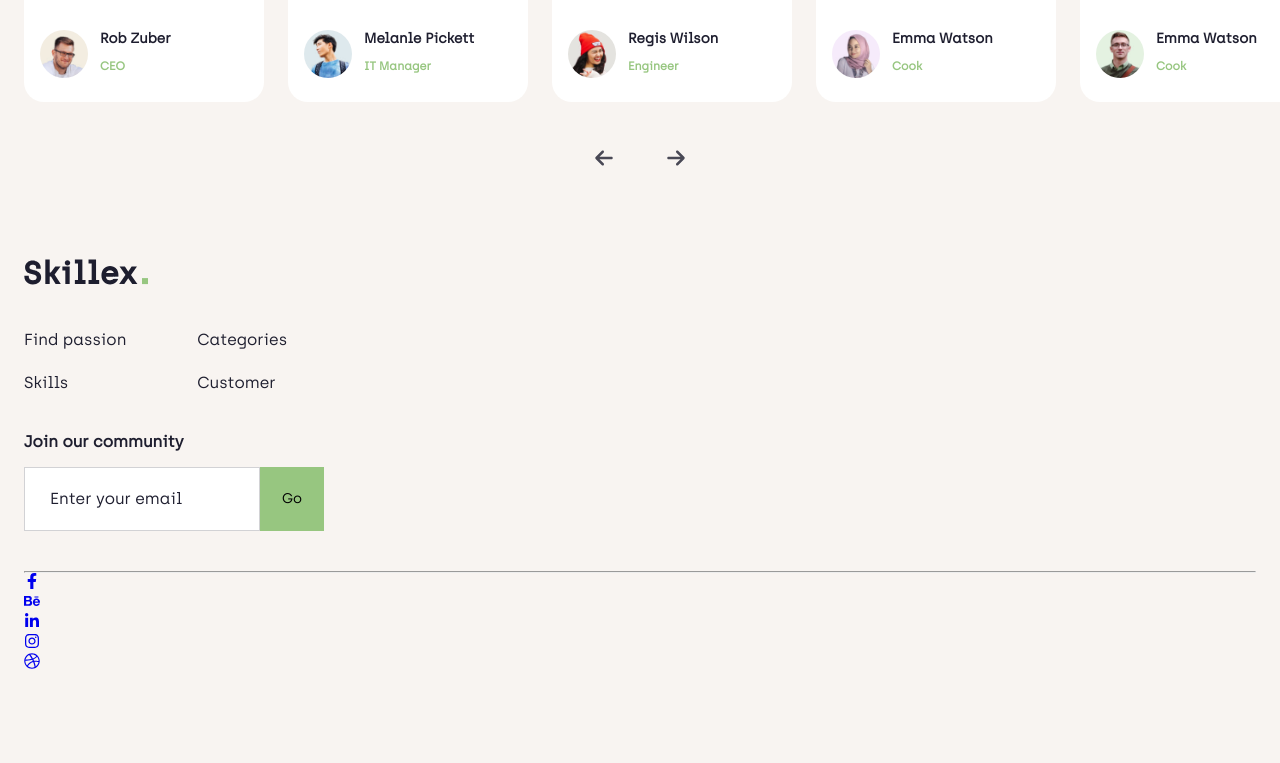
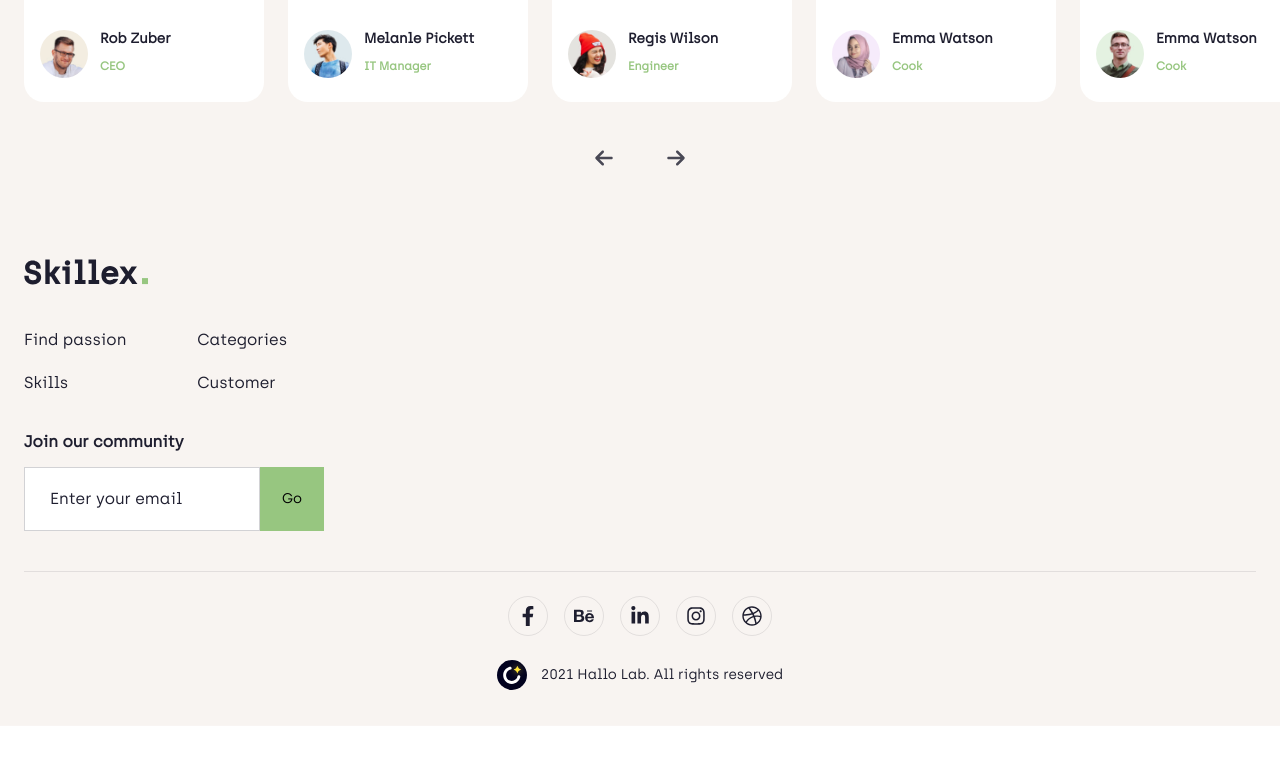
Before and after one commit to MathisHumbert/react-clone-skillex-website, a React (Create React App) app: page / in a window 1280 px wide. Shown: the part 5114-5877 px from the top of the page. After the commit the page ends 5840 px from the top, so only its background shows below. Built offline with nearby package versions, Linux system fonts and the light colour scheme.

Commit message:
footer is done

```diff
--- a/src/App.js
+++ b/src/App.js
@@ -26,7 +26,5 @@ function App() {
   );
 }
 
-const Wrapper = styled.main`
-  padding-bottom: 20rem;
-`;
+const Wrapper = styled.main``;
 export default App;
--- a/src/sections/Contact_Footer/Contact.js
+++ b/src/sections/Contact_Footer/Contact.js
@@ -43,6 +43,7 @@ const Wrapper = styled.article`
     display: flex;
     align-items: center;
     justify-content: space-between;
+    1px solid rgba(30,30,47,.1)
   }
 
   ul {
--- a/src/sections/Contact_Footer/Footer.js
+++ b/src/sections/Contact_Footer/Footer.js
@@ -1,11 +1,11 @@
 import React from 'react';
 import styled from 'styled-components';
 import { icons } from '../../utlis/data';
+import logo from '../../images/619f7e9a1cc6db8ecfc33794_logo-copyright.svg';
 
 const Footer = () => {
   return (
     <Wrapper>
-      <hr />
       <ul>
         {icons.map((item, index) => {
           return (
@@ -17,9 +17,66 @@ const Footer = () => {
           );
         })}
       </ul>
+      <div className="copy">
+        <img src={logo} alt="company-logo" />
+        <p>{new Date().getFullYear()} Hallo Lab. All rights reserved</p>
+      </div>
     </Wrapper>
   );
 };
 
-const Wrapper = styled.article``;
+const Wrapper = styled.article`
+  ul {
+    width: 100%;
+    padding-top: 24px;
+    border-top: 1px solid rgba(30, 30, 47, 0.1);
+    display: flex;
+    align-items: center;
+    justify-content: center;
+    gap: 1rem;
+
+    li {
+      width: 40px;
+      height: 40px;
+      display: flex;
+      align-items: center;
+      justify-content: center;
+      line-height: 0;
+      border-radius: 50%;
+      border: 1px solid rgba(30, 30, 47, 0.1);
+      transition: background 0.3s ease-in-out;
+
+      &:hover {
+        background: var(--primary-color);
+
+        a {
+          color: var(--secondary-color);
+        }
+      }
+
+      a {
+        color: var(--primary-color);
+        font-size: 20px;
+        transition: color 0.2s ease-in-out;
+      }
+    }
+  }
+
+  .copy {
+    width: 100%;
+    padding-top: 24px;
+    display: flex;
+    align-items: center;
+    justify-content: center;
+    gap: 14px;
+
+    img {
+      width: 30px;
+    }
+
+    p {
+      font-size: 14px;
+    }
+  }
+`;
 export default Footer;
```
Also changed, not shown: src/images/619f7e9a1cc6db8ecfc33794_logo-copyright.svg (added).
